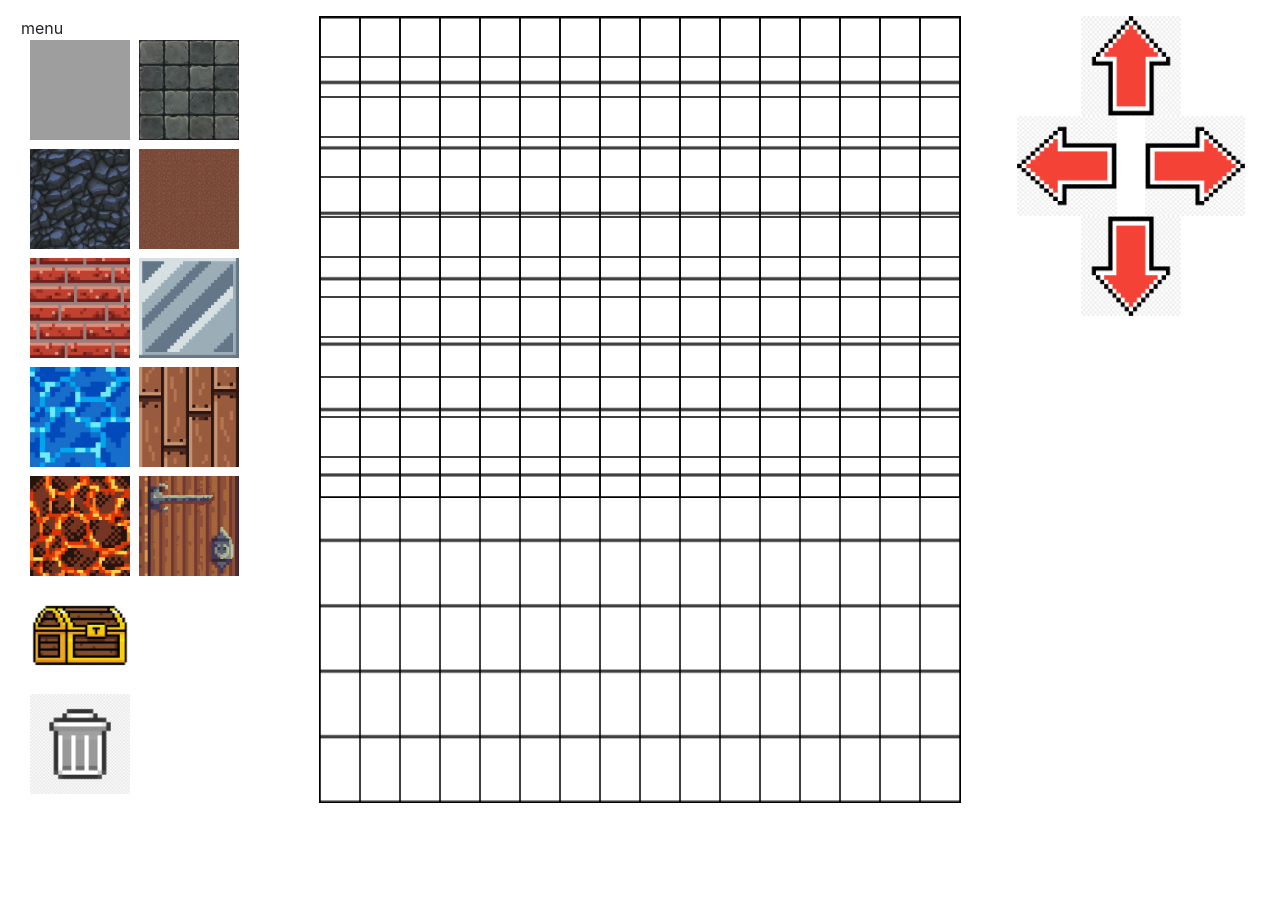
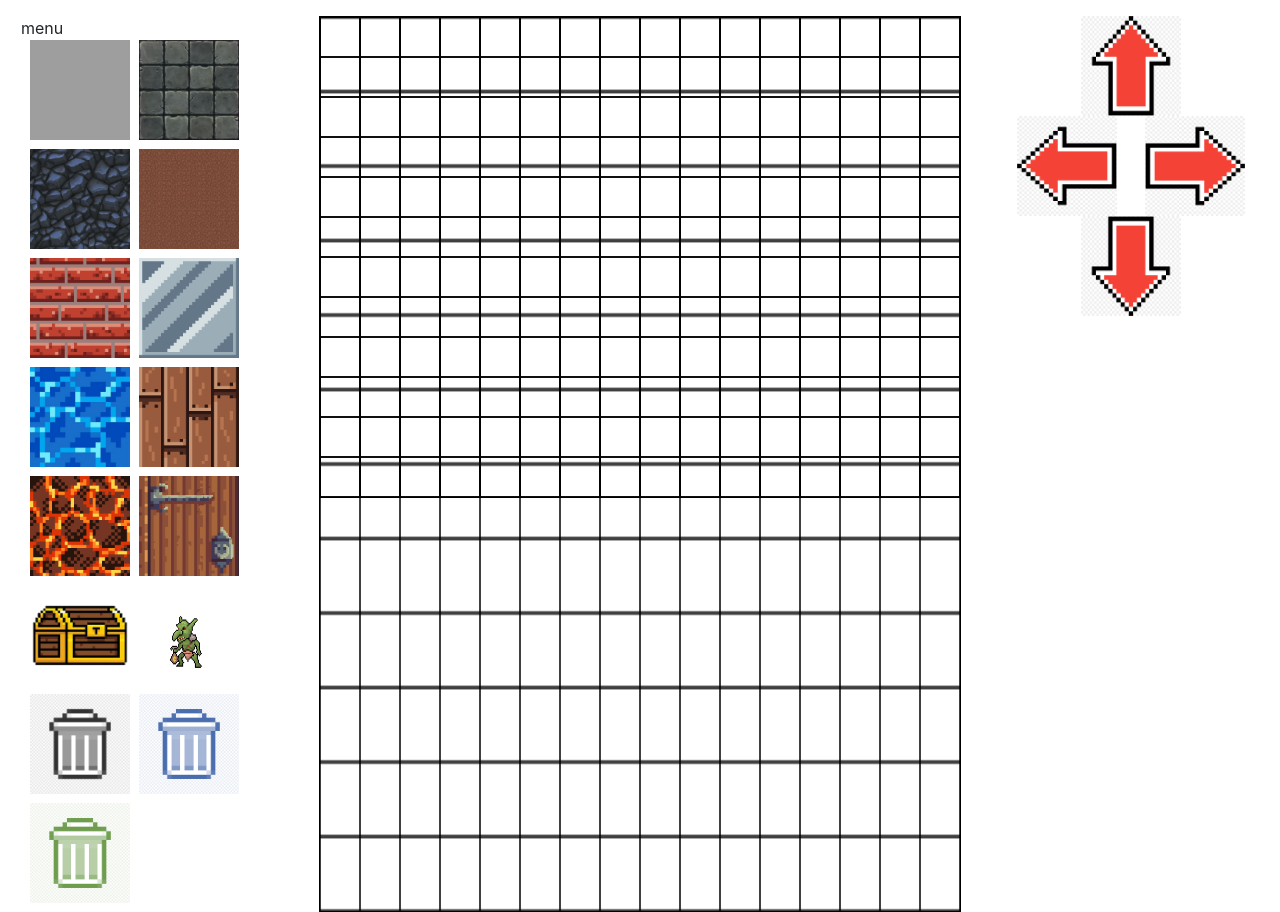
Before and after one commit to JLMR10/TFG, a Django app: template templates/editMap.html in a window 1280 px wide. Shown: the part 72-984 px from the top of the page. Before the commit the page ends 875 px from the top, so only its background shows below. Run offline with Django 3.2, Linux system fonts and the light colour scheme; the template is opened without the code that fills it: most values are stand-ins (such as "Sample title", 1, 10 or a date in 2020); some libraries are stand-ins or nearby versions; grey boxes are pictures that could not be loaded.

Commit message:
Edit Map V1

```diff
--- a/templates/canvasDemo.html
+++ b/templates/canvasDemo.html
@@ -10,7 +10,7 @@
     <script src='{% static "js/canvasBase.js" %}'></script>
     <script src='{% static "js/canvasChip.js" %}'></script>
     <script src='{% static "js/canvasCharacter.js" %}'></script>
-    <link rel='stylesheet' href='{% static "/css/canvasDemo.css" %}'>
+    <link rel='stylesheet' href='{% static "/css/canvasStyle.css" %}'>
 
     <title>Canvas Demo</title>
     <!--<img id="scream" width="220" height="277" src="../static/Media/Zaen.jpg" alt="The Scream">-->
--- a/templates/editMap.html
+++ b/templates/editMap.html
@@ -7,9 +7,17 @@
 {% endblock %}
 {% block content %}
     {% load static %}
+    <script>
+        var pythonTiles = {{ tilesList }};
+        var pythonChips = {{ chipsList }};
+        var pythonCharacters = {{ pythonCharacters }};
+    </script>
     <script src='{% static "js/canvasBase.js" %}'></script>
     <script src='{% static "js/canvasChip.js" %}'></script>
-    <link rel='stylesheet' href='{% static "/css/canvasDemo.css" %}'>
+    <script src='{% static "js/canvasCharacter.js" %}'></script>
+    <link rel='stylesheet' href='{% static "/css/canvasStyle.css" %}'>
+
+    <body>
 
     <div style="display: flex;justify-content: space-around">
         <div class="map-menu">
@@ -28,14 +36,18 @@
                 <img class="menu-img" src="/static/Media/magma.jpg">
                 <img class="menu-img" src="/static/Media/door.jpg">
                 <img class="menu-chip" src="/static/Media/chest.png">
+                <img class="menu-character" src="/static/Media/goblin.png">
             </div>
             <div class="img-container">
-                <img class="menu-chip" src="/static/Media/trash.png">
+                <img class="menu-img" src="/static/Media/trash.png">
+                <img class="menu-chip" src="/static/Media/trashBlue.png">
+                <img class="menu-character" src="/static/Media/trashGreen.png">
             </div>
         </div>
 
         <canvas id="backMap"></canvas>
-        <canvas id="chipMap" style="position: absolute;z-index:100"></canvas>
+        <canvas id="chipMap" style="position: absolute;z-index:50"></canvas>
+        <canvas id="characterMap" style="position: absolute;z-index:100"></canvas>
 
         <div class="map-menu">
             <div class="img-container">
@@ -55,4 +67,6 @@
         </div>
     </div>
 
+    </body>
+
 {% endblock %}
```
Also changed, not shown: db.sqlite3, static/css/canvasStyle.css (renamed from static/css/canvasDemo.css).
